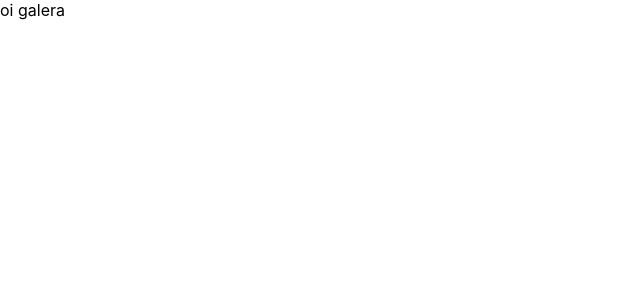
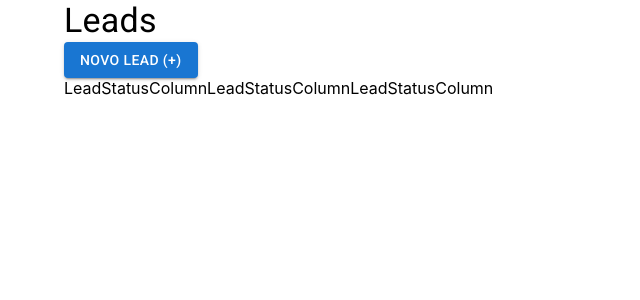
Before and after one commit to EPGJ/lead-management, a React (Create React App) app: page /leads in a window 1280 px wide. Shown: the top 300 px of the page, without its empty margins (0-640 px from the left). Built offline with nearby package versions, Linux system fonts and the light colour scheme.

Commit message:
Esboço inicial da página de leads

```diff
--- a/package.json
+++ b/package.json
@@ -3,6 +3,8 @@
   "version": "0.1.0",
   "private": true,
   "dependencies": {
+    "@emotion/react": "^11.9.0",
+    "@emotion/styled": "^11.8.1",
     "@mui/icons-material": "^5.6.0",
     "@mui/material": "^5.6.0",
     "@mui/styled-engine-sc": "^5.5.2",
@@ -10,7 +12,9 @@
     "@testing-library/react": "^12.1.4",
     "@testing-library/user-event": "^13.5.0",
     "react": "^18.0.0",
+    "react-beautiful-dnd": "^13.1.0",
     "react-dom": "^18.0.0",
+    "react-router-dom": "^6.3.0",
     "react-scripts": "5.0.0",
     "styled-components": "^5.3.5",
     "web-vitals": "^2.1.4"
--- a/src/App.js
+++ b/src/App.js
@@ -1,9 +1,14 @@
+import { BrowserRouter, Routes, Route} from "react-router-dom";
+
+import Leads from "./pages/leads/Leads";
 
 function App() {
   return (
-    <div className="App">
-      oi galera
-    </div>
+    <BrowserRouter>
+      <Routes>
+        <Route path="/leads" element={<Leads />} />
+      </Routes>
+    </BrowserRouter>
   );
 }
 
--- /dev/null
+++ b/src/components/leadStatusColumn/LeadStatusColumn.jsx
@@ -0,0 +1,6 @@
+
+export function LeadStatusColumn() {
+  return (
+    <div>LeadStatusColumn</div>
+  )
+}
--- a/src/index.js
+++ b/src/index.js
@@ -1,5 +1,6 @@
 import React from "react";
 import ReactDOM from "react-dom/client";
+
 import "./index.css";
 import App from "./App";
 
--- /dev/null
+++ b/src/pages/leads/Leads.jsx
@@ -0,0 +1,33 @@
+import { Button, Container, Grid, Typography } from '@mui/material';
+import { DragDropContext } from 'react-beautiful-dnd';
+
+import { LeadStatusColumn } from '../../components/leadStatusColumn/LeadStatusColumn';
+
+function Leads() {
+  return (
+    <Container maxWidth='lg'>
+
+        <Grid container >
+          <Typography variant='h4'>Leads</Typography>
+        </Grid>
+
+        <Grid>
+          <Button variant="contained" >
+            Novo Lead (+)
+          </Button>
+        </Grid>
+
+        <DragDropContext>
+          <Grid container>
+            <LeadStatusColumn />
+            <LeadStatusColumn />
+            <LeadStatusColumn />
+          </Grid>
+        </DragDropContext>
+
+
+    </Container>
+  )
+}
+
+export default Leads
```
Also changed, not shown: src/components/leadStatusColumn/style.js (added), 1 other file (tests, documents, lock files or other folders).
